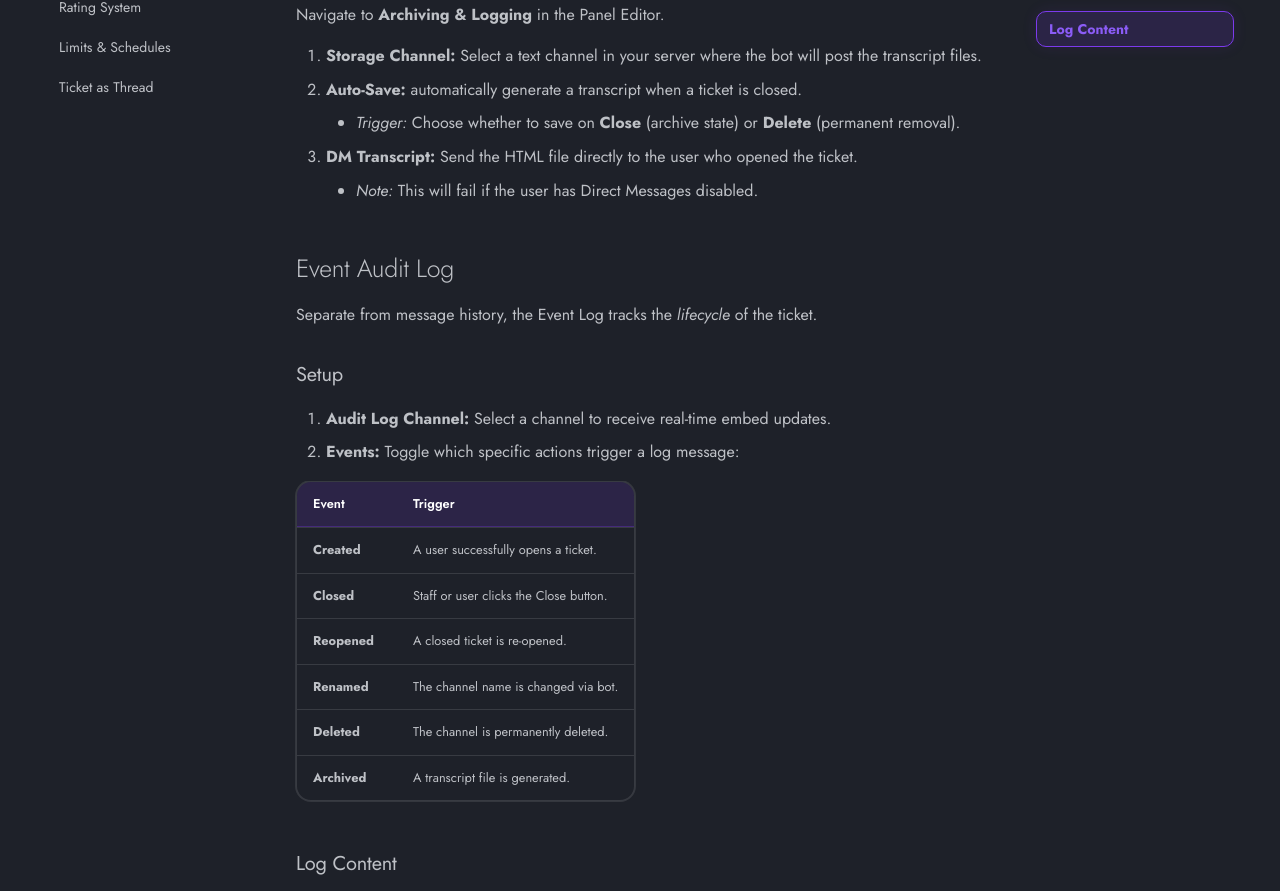
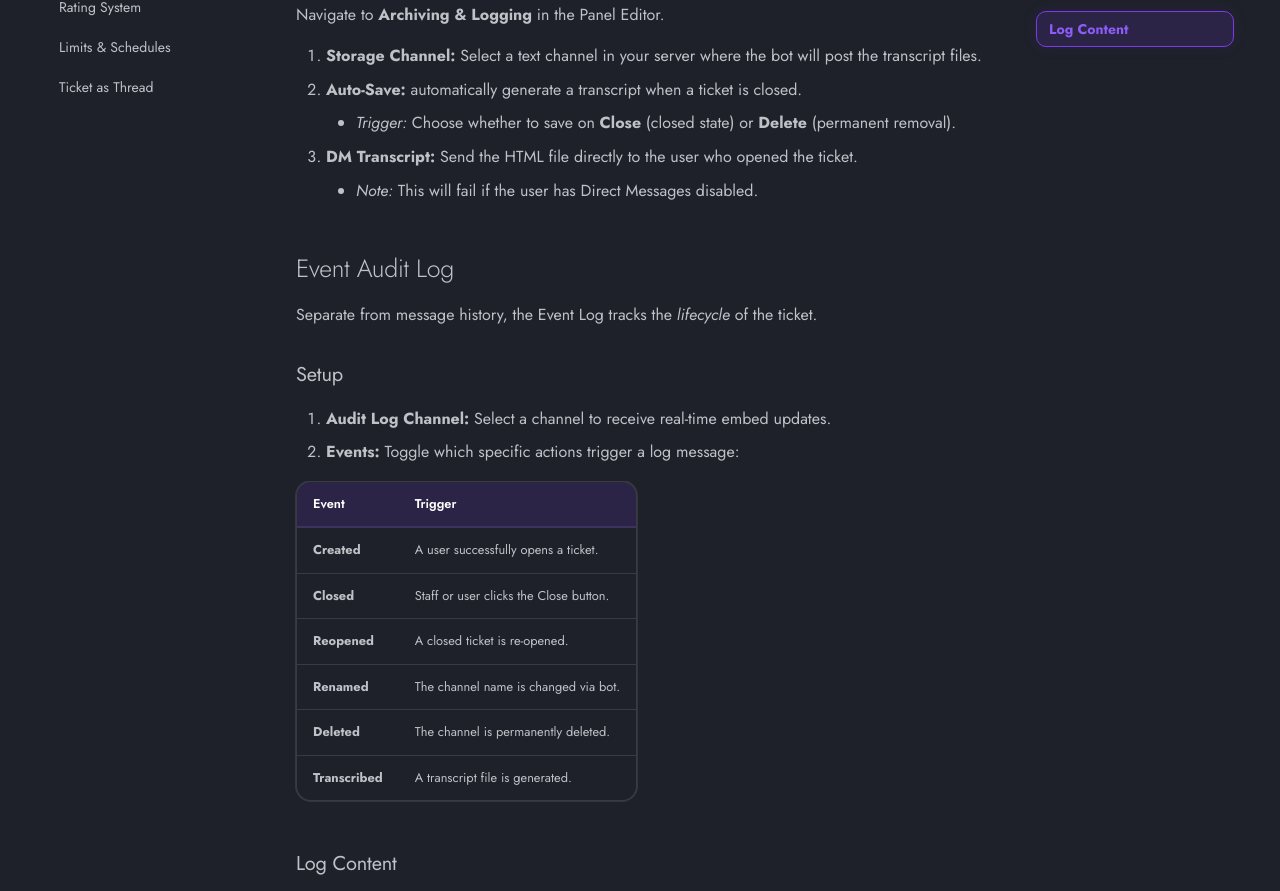
Before and after one commit to discord-ticket-bot/ticketforge-docs, an MkDocs documentation site: the page built from docs/features/transcripts.md, in a window 1280 px wide and 1400 px high, scrolled down 922 px. Shown: the part 249-1140 px from the top of the window. Built offline with MkDocs 1.6.1 and Material for MkDocs 9.7.7, drawn with Linux system fonts in a browser that asks for light colours.

Commit message:
incorrect naming fix

```diff
--- a/docs/features/transcripts.md
+++ b/docs/features/transcripts.md
@@ -17,7 +17,7 @@ Navigate to **Archiving & Logging** in the Panel Editor.
 
 1.  **Storage Channel:** Select a text channel in your server where the bot will post the transcript files.
 2.  **Auto-Save:** automatically generate a transcript when a ticket is closed.
-    - _Trigger:_ Choose whether to save on **Close** (archive state) or **Delete** (permanent removal).
+    - _Trigger:_ Choose whether to save on **Close** (closed state) or **Delete** (permanent removal).
 3.  **DM Transcript:** Send the HTML file directly to the user who opened the ticket.
     - _Note:_ This will fail if the user has Direct Messages disabled.
 
@@ -37,7 +37,7 @@ Separate from message history, the Event Log tracks the _lifecycle_ of the ticke
 | **Reopened** | A closed ticket is re-opened.          |
 | **Renamed**  | The channel name is changed via bot.   |
 | **Deleted**  | The channel is permanently deleted.    |
-| **Archived** | A transcript file is generated.        |
+| **Transcribed** | A transcript file is generated.        |
 
 ### Log Content
 
```
Also changed, not shown: docs/settings/commands.md (+1 -1 lines).
